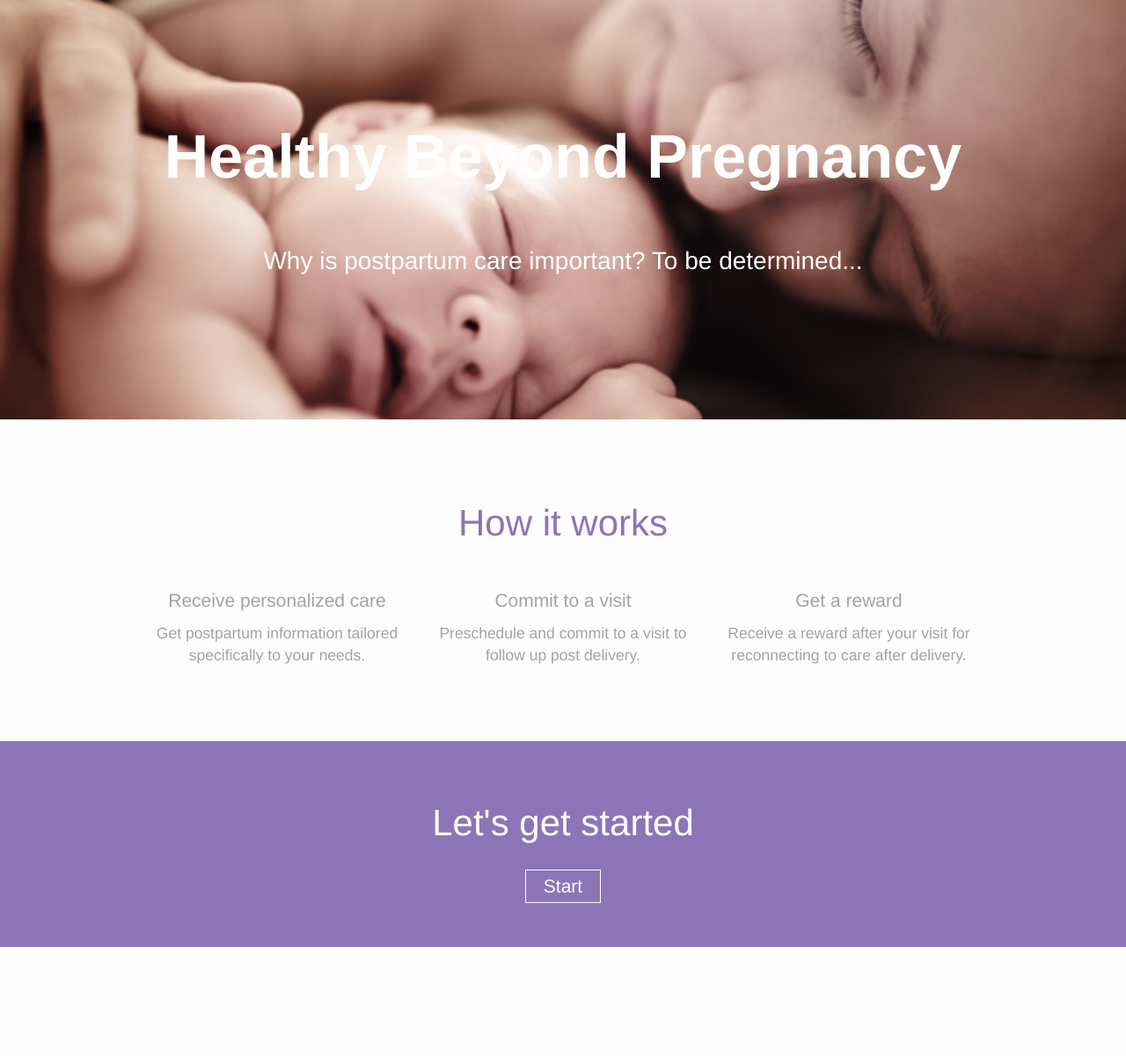
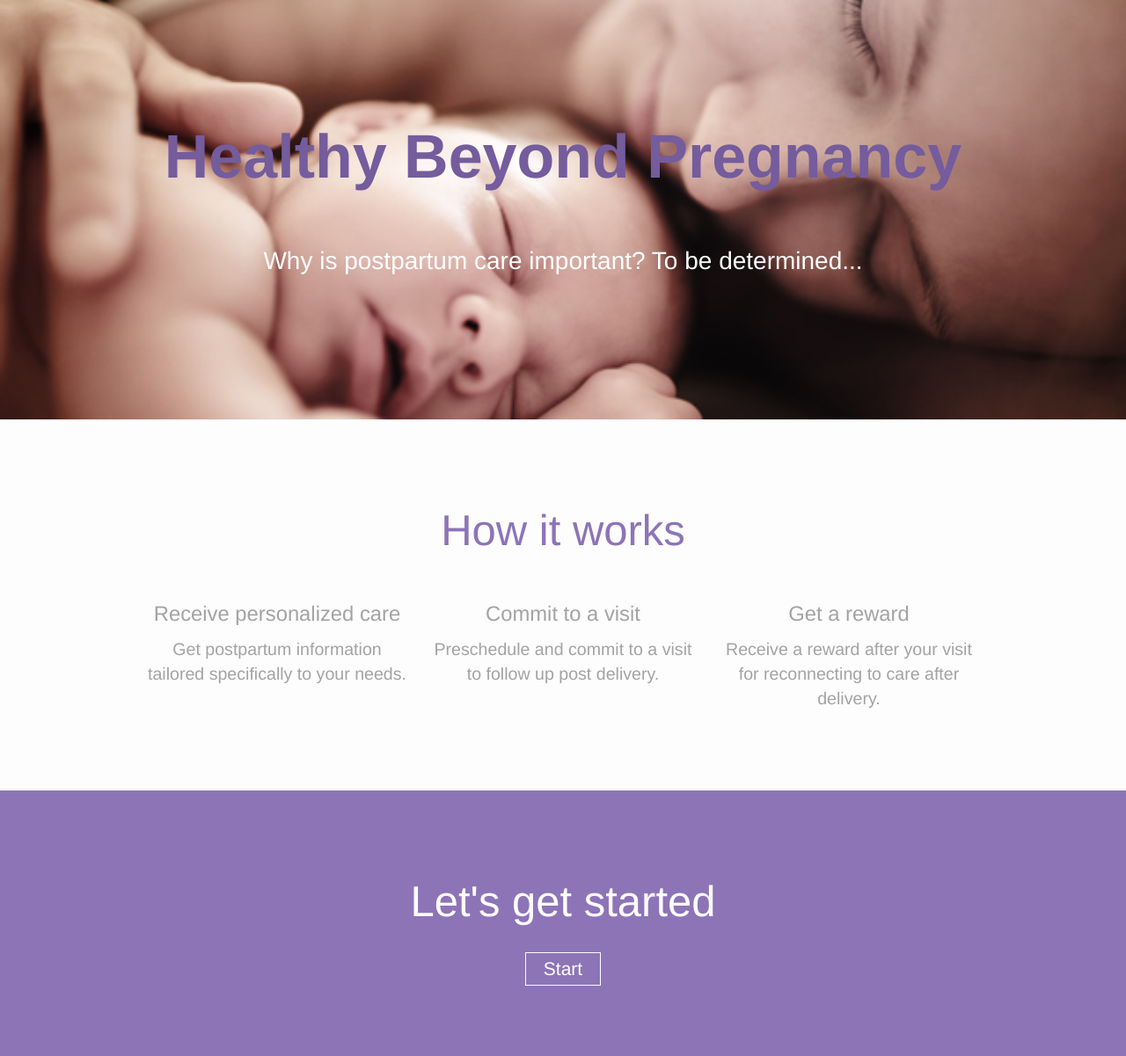
Before and after one commit to jantonso/hbp, a Django app: page / in a window 1280 px wide. Shown: the whole page at 88% size. Before the commit the page ends 1077 px from the top, so only its background shows below. Run offline with Django 3.2, Linux system fonts and the light colour scheme; some libraries are stand-ins or nearby versions.

Commit message:
tweaked index page layout and added continue to calendar button on cs page

```diff
--- a/static/css/index.css
+++ b/static/css/index.css
@@ -37,7 +37,7 @@ header .header-content {
 header .header-content h1 {
 	font-size: 5.0em;
 	font-weight: 600;
-	color: #FEFEFE;
+	color: #745C9D;
 	margin-bottom: 60px;
 }
 
@@ -50,13 +50,13 @@ header .header-content p {
 /* About section, describe the steps of HBP */
 
 #about {
-	padding-top: 75px;
-	padding-bottom: 75px;
+	padding-top: 80px;
+	padding-bottom: 80px;
 	background-color: #FEFDFD;
 }
 
 #about h2 {
-	font-size: 3.0em;
+	font-size: 3.5em;
 	font-weight: 300;
 	margin-bottom: 50px;
 	color: #8D74B7;
@@ -64,26 +64,26 @@ header .header-content p {
 
 #about .step {
 	font-weight: 500;
-	font-size: 1.5em;
+	font-size: 1.70em;
 	color: #A3A3A3;
 }
 
 #about .step-desc {
 	font-weight: 300;
-	font-size: 1.25em;
+	font-size: 1.4em;
 	color: #A3A3A3;
 }
 
 /* Get started, i.e. the call to action section */
 
 #get-started {
-	padding-top: 50px;
-	padding-bottom: 50px;
+	padding-top: 80px;
+	padding-bottom: 80px;
 	background-color: #8D74B7;
 }
 
 #get-started h3 {
-	font-size: 3.0em;
+	font-size: 3.5em;
 	font-weight: 400;
 	margin-bottom: 30px;
 	color: #FEFDFD;
--- a/templates/commitAndSchedule.html
+++ b/templates/commitAndSchedule.html
@@ -35,6 +35,7 @@
 			</div>
 		</section>
 		<footer>
+			<button id="continue-button" name="button" value="Continue" onclick="getCalendar()"> Continue </button>
 		</footer>
 	</body>
 </html>
```
Also changed, not shown: static/css/commitAndSchedule.css (+17 -0 lines).
